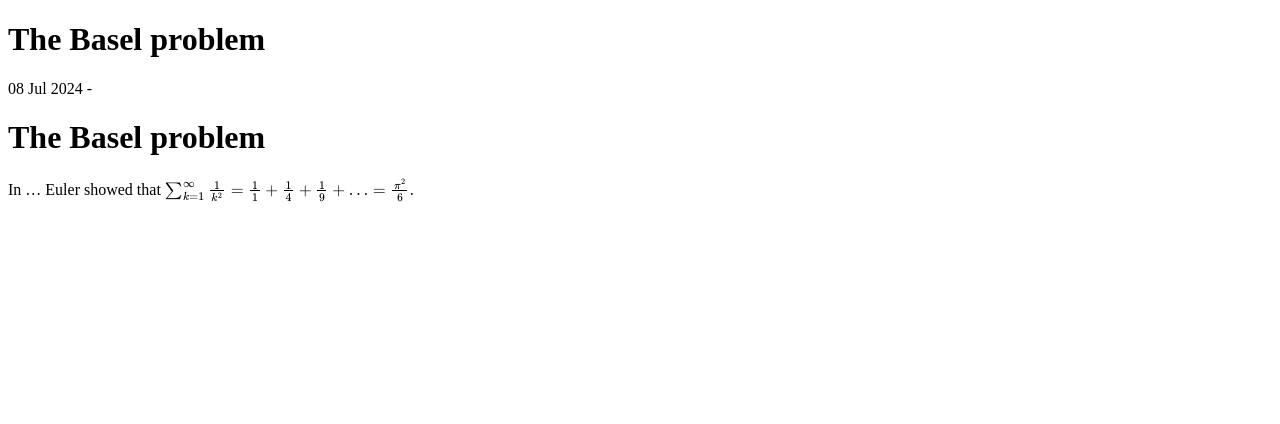
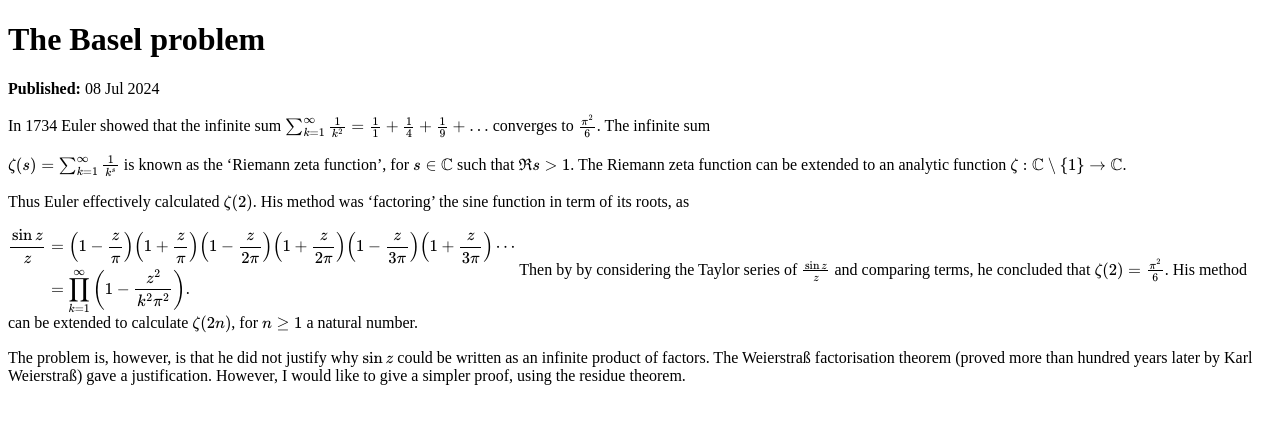
Before and after one commit to nikkistrubbe/nikkistrubbe.github.io, a Jekyll site: the page built from _posts/2024-7-8-basel-problem.md, in a window 1280 px wide. Shown: the top 424 px of the page. Built offline with Jekyll 4.4.1, drawn with Linux system fonts in a browser that asks for light colours.

Commit message:
test post

```diff
--- a/_layouts/post.html
+++ b/_layouts/post.html
@@ -24,7 +27,7 @@
   </head>
   <body>
     <h1>{{ page.title }}</h1>
-    <p>{{ page.date | date_to_string }} - {{ page.author }}</p>
+    <p><b>Published: </b> {{ page.date | date_to_string }}</p>
     {{ content }}
   </body>
 </html>
--- a/_posts/2024-7-8-basel-problem.md
+++ b/_posts/2024-7-8-basel-problem.md
@@ -3,8 +3,21 @@ layout: post
 title:  "The Basel problem"
 ---
 
-# The Basel problem
-In ... Euler showed that
+In 1734 Euler showed that the infinite sum $\sum_{k=1}^\infty \frac{1}{k^2} = \frac{1}{1} + \frac{1}{4} + \frac{1}{9} + \ldots$ converges to $\frac{\pi^2}{6}$. The infinite sum
+
 $$
-\sum_{k=1}^\infty \frac{1}{k^2} = \frac{1}{1} + \frac{1}{4} + \frac{1}{9} + \ldots = \frac{\pi^2}{6}.
+\zeta(s) = \sum_{k=1}^\infty \frac{1}{k^s}
 $$
+is known as the 'Riemann zeta function', for $s \in \C$ such that $\Re s > 1$. The Riemann zeta function can be extended to an analytic function $\zeta : \C\setminus\set{1} \to \C$.
+
+Thus Euler effectively calculated $\zeta(2)$. His method was 'factoring' the sine function in term of its roots, as
+
+$$
+\begin{aligned}
+    \frac{\sin z}{z} &= \prn{1-\frac{z}{\pi}}\prn{1+\frac{z}{\pi}}\prn{1-\frac{z}{2\pi}}\prn{1+\frac{z}{2\pi}}\prn{1-\frac{z}{3\pi}}\prn{1+\frac{z}{3\pi}}\cdots\\
+    &= \prod_{k=1}^\infty \prn{1-\frac{z^2}{k^2 \pi^2}}.
+\end{aligned}
+$$
+Then by by considering the Taylor series of $\frac{\sin z}{z}$ and comparing terms, he concluded that $\zeta(2) = \frac{\pi^2}{6}$. His method can be extended to calculate $\zeta(2n)$, for $n \geq 1$ a natural number.
+
+The problem is, however, is that he did not justify why $\sin z$ could be written as an infinite product of factors. The Weierstraß factorisation theorem (proved more than hundred years later by Karl Weierstraß) gave a justification. However, I would like to give a simpler proof, using the residue theorem.
```
Also changed, not shown: other parts of _layouts/post.html (+6 -3 lines).
